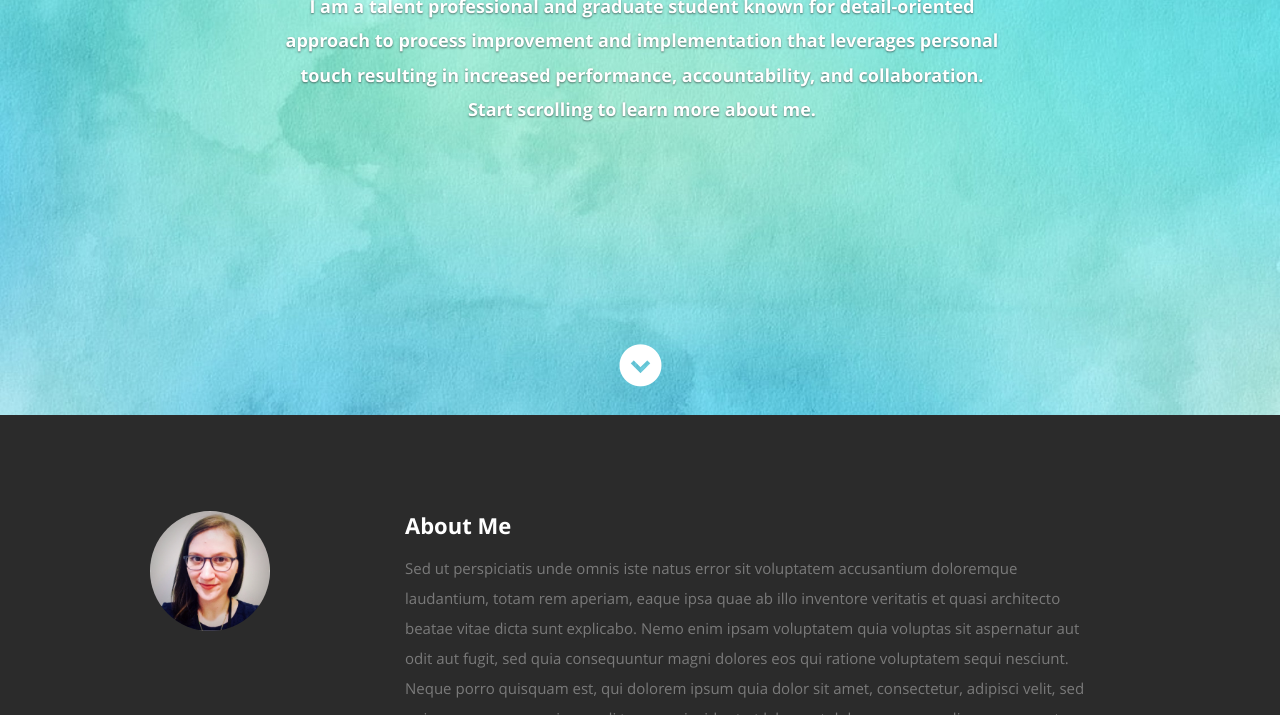
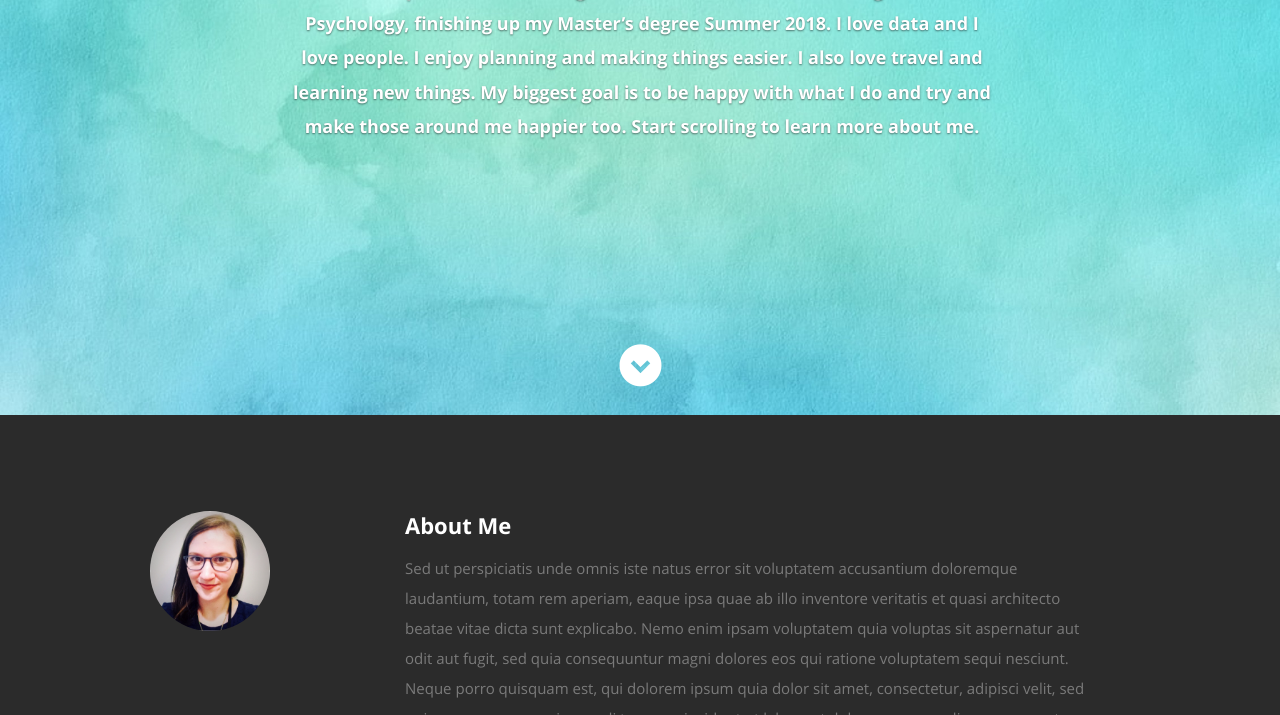
Before and after one commit to tonyalucas/tonyalucas.github.io, a plain HTML site: page index.html in a window 1280 px wide. Shown: the part 385-1100 px from the top of the page. Drawn offline with nearby package versions, Linux system fonts and the light colour scheme.

Commit message:
adding first paragraph

```diff
--- a/index.html
+++ b/index.html
@@ -56,7 +56,7 @@
       <div class="row banner">
          <div class="banner-text">
             <h1 class="responsive-headline">I'm Tonya Lucas.</h1>
-            <h3>I am a talent professional and graduate student known for detail-oriented approach to process improvement and implementation that leverages personal touch resulting in increased performance, accountability, and collaboration.  Start scrolling to learn more about me.</h3>
+            <h3>I’m a talent professional and a graduate student in Industrial Organizational Psychology, finishing up my Master’s degree Summer 2018.  I love data and I love people. I enjoy planning and making things easier.  I also love travel and learning new things.  My biggest goal is to be happy with what I do and try and make those around me happier too. Start scrolling to learn more about me.</h3>
 
          </div>
       </div>
```
